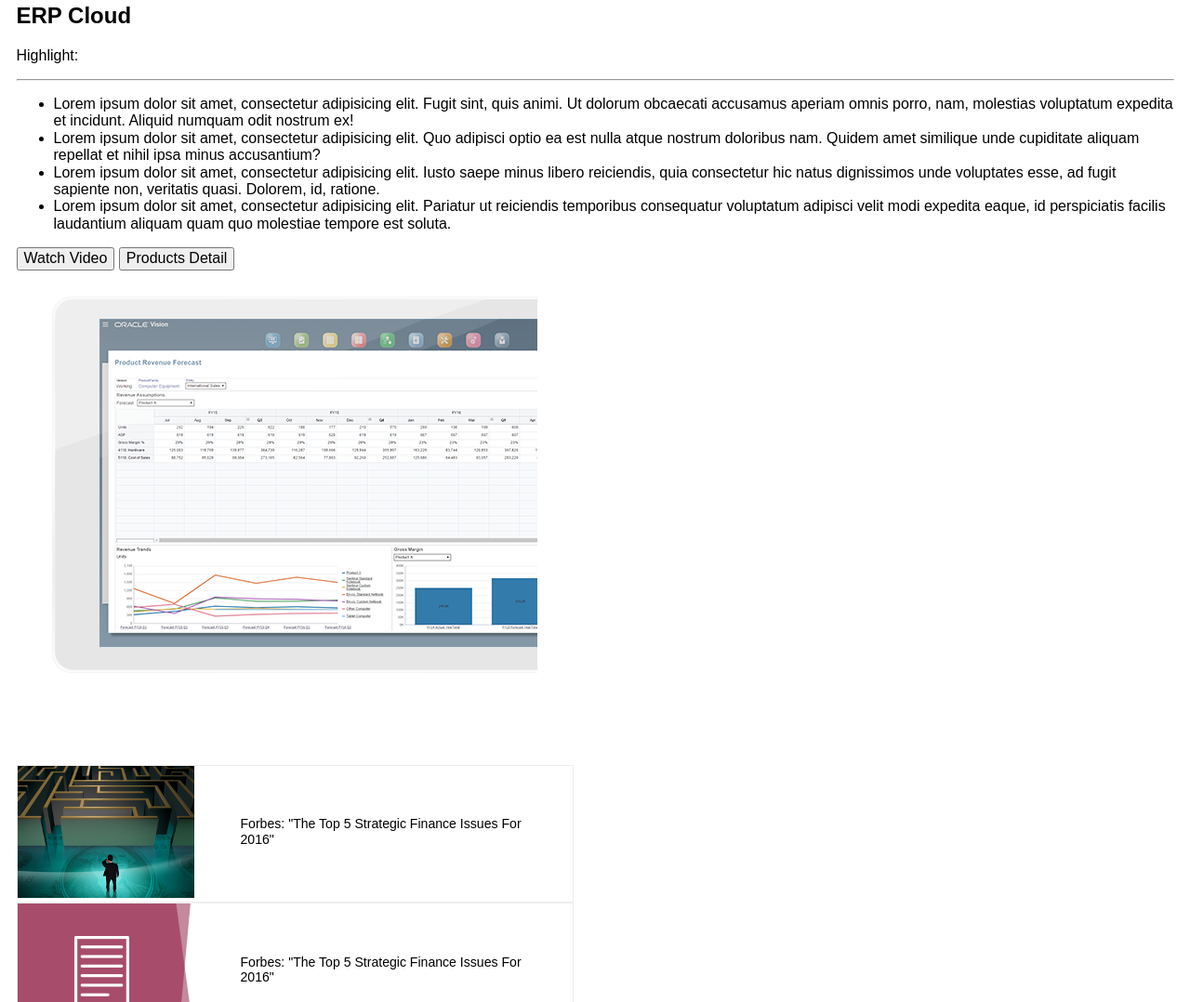
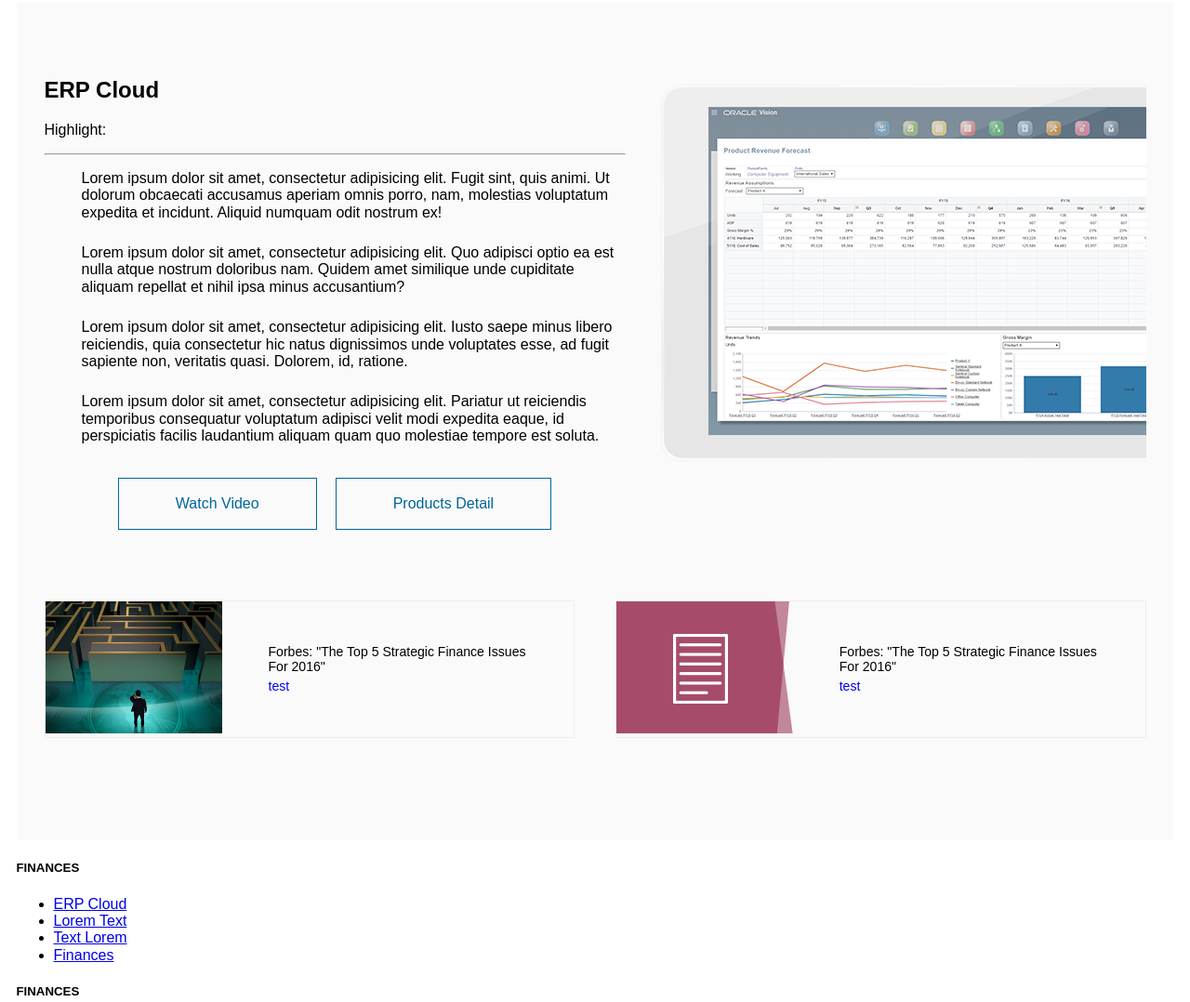
Before and after one commit to LoreFreyre/PracticaRDS1, a plain HTML site: page index.html in a window 1280 px wide. Shown: the part 1619-2697 px from the top of the page at 93% size. Drawn offline with Linux system fonts and the light colour scheme.

Commit message:
Estilos CSS Section Planning 100%

```diff
--- a/index.html
+++ b/index.html
@@ -119,32 +119,34 @@
 </div>
 <!-- PLANNING -->
 	<section class="planning">
-
-		<div class="planning-text">
-			<h2 class="planning-text-title">ERP Cloud</h2>
-			<p class="planning-text-subtitle">Highlight:</p>
+		<div class="planning-content">
+			<div class="planning-content-text">
+				<h2 class="title">ERP Cloud</h2>
+				<p class="subtitle">Highlight:</p>
 				<hr>
-			<ul class="planning-text-list">
-				<li class="item">
+				<ul class="list">
+					<li class="list-item">
 					Lorem ipsum dolor sit amet, consectetur adipisicing elit. Fugit sint, quis animi. Ut dolorum obcaecati accusamus aperiam omnis porro, nam, molestias voluptatum expedita et incidunt. Aliquid numquam odit nostrum ex!</li>
-				<li class="item">
+					<li class="list-item">
 					Lorem ipsum dolor sit amet, consectetur adipisicing elit. Quo adipisci optio ea est nulla atque nostrum doloribus nam. Quidem amet similique unde cupiditate aliquam repellat et nihil ipsa minus accusantium?</li>
-				<li class="item">
+					<li class="list-item">
 					Lorem ipsum dolor sit amet, consectetur adipisicing elit. Iusto saepe minus libero reiciendis, quia consectetur hic natus dignissimos unde voluptates esse, ad fugit sapiente non, veritatis quasi. Dolorem, id, ratione.</li>
-				<li class="item">
+					<li class="list-item">
 					Lorem ipsum dolor sit amet, consectetur adipisicing elit. Pariatur ut reiciendis temporibus consequatur voluptatum adipisci velit modi expedita eaque, id perspiciatis facilis laudantium aliquam quam quo molestiae tempore est soluta.</li>
 				</ul>
-			<button class="planning-text-button">Watch Video</button>
-			<button class="planning-text-button">Products Detail</button>
+				<div class="contentButtons">
+					<button class="contentButtons-button">Watch Video</button>
+					<button class="contentButtons-button">Products Detail</button>
 				</div>
-
-		<div class="planning-img">
+			</div>
+			<div class="planning-content-img">
 				<img src="./src/images/product-planning-budgeting-cloud.png" alt="Product Planning">
 			</div>
 
-	</section>
+		</div>
 
 		<!-- CARDS -->
+		<div class="contentCards">
 			<div class="card">
 				<div class="card-img">
 					<img src="./src/images/finance-blog-deskt.jpg" alt="Finance Blog">
@@ -153,7 +155,7 @@
 					<p class="card-text-text">
 						Forbes: "The Top 5 Strategic Finance Issues For 2016"
 					</p>
-			<a href="#" class="card-text-link"></a>
+					<a href="#" class="card-text-link">test</a>
 				</div>
 			</div>
 
@@ -165,9 +167,11 @@
 					<p class="card-text-text">
 						Forbes: "The Top 5 Strategic Finance Issues For 2016"
 					</p>
-			<a href="#" class="card-text-link"></a>
+					<a href="#" class="card-text-link">test</a>
 				</div>
 			</div>
+		</div>
+	</section>
 
 <!-- FOOTER -->
 	<footer class="footer">
--- a/src/css/index.css
+++ b/src/css/index.css
@@ -236,3 +236,49 @@
 	font-size: 0.88em;
 	text-decoration: none;
 }
+
+
+/* Planning */
+
+.planning{
+	background-color: #fafafa;
+	padding: 60px 30px;
+}
+
+
+.planning-content{
+	display: flex;
+}
+
+.planing-content-text{
+	display: flex;
+	flex-direction: column;
+	justify-content: center;
+}
+
+.planning-content-text .list{
+	list-style: none;
+}
+
+.planning-content-text .list-item{
+	margin: 0 0 25px;
+}
+
+.planning-content-text .contentButtons{
+	display: flex;
+	justify-content: center;
+}
+
+.planning-content-text .contentButtons-button{
+	padding: 18px 61px;
+	margin: 10px;
+	border: 1px solid #006699;
+	color: #006699;
+	background: transparent;
+
+}
+
+.planning-content-text .contentButtons-button:hover{
+	border: 1px solid black;
+	color: black;
+}
```
Lines whose indentation alone changed are shown as unchanged.
